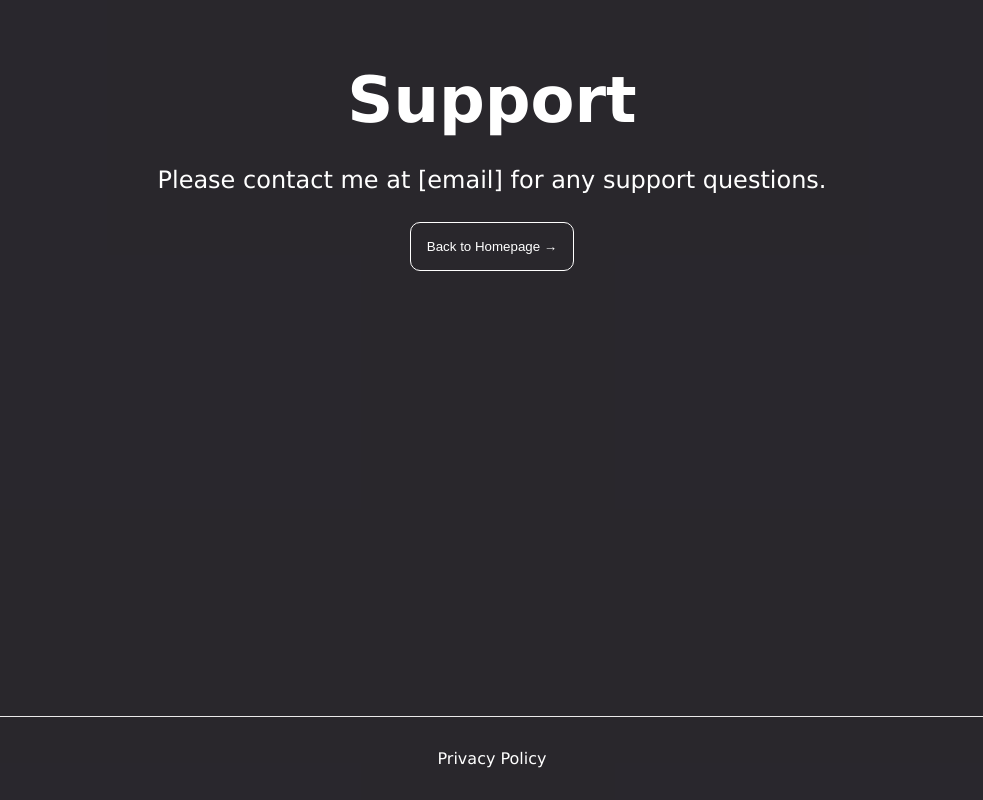
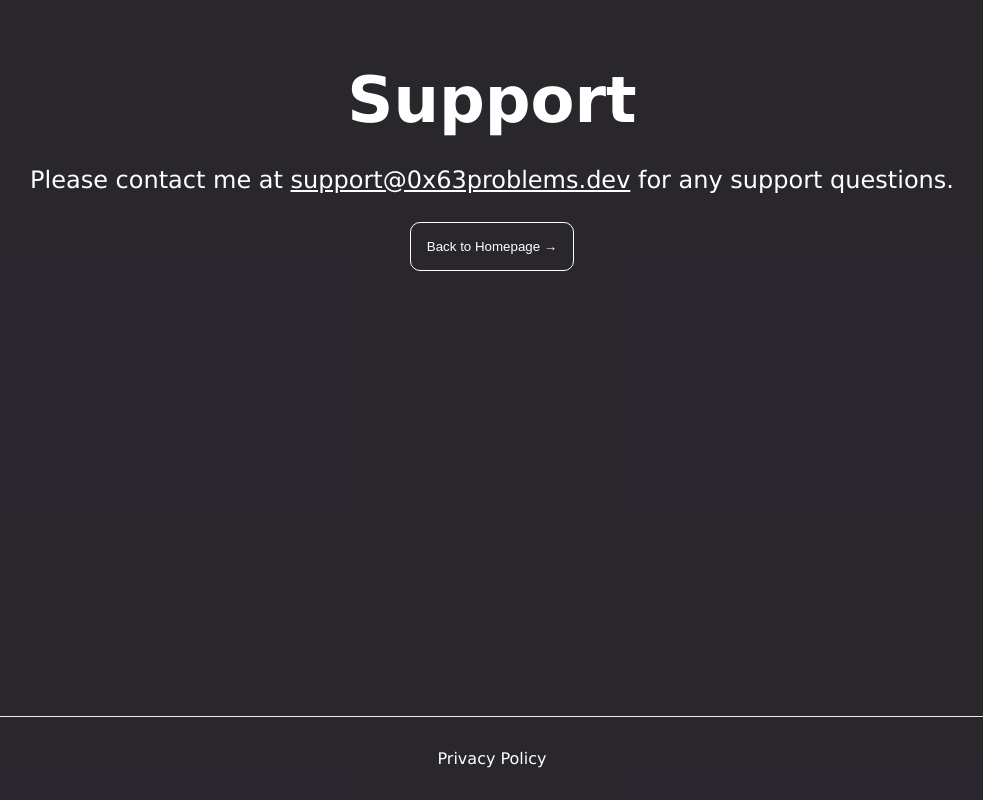
Before and after one commit to emdoyle/wordle_stats_frontend, a Next.js app in the folder wordle-stats/: page /support in a window 1280 px wide. Shown: the whole page, without its empty margins (148-1131 px from the left). Built offline with nearby package versions, Linux system fonts and the light colour scheme.

Commit message:
Add mailto link on support page

```diff
--- a/wordle-stats/pages/support.tsx
+++ b/wordle-stats/pages/support.tsx
@@ -10,7 +10,11 @@ const Support: NextPage = () => {
         <h1 className={styles.title}>Support</h1>
       </div>
       <div className={styles.description}>
-        Please contact me at [email] for any support questions.
+        Please contact me at{" "}
+        <a className={styles.mailto} href="mailto:support@0x63problems.dev">
+          support@0x63problems.dev
+        </a>{" "}
+        for any support questions.
       </div>
       <div className={styles.content}>
         <Link href="/" passHref>
--- a/wordle-stats/styles/Home.module.css
+++ b/wordle-stats/styles/Home.module.css
@@ -142,6 +142,15 @@
   margin-left: 0.5rem;
 }
 
+.mailto {
+  text-decoration: underline;
+  transition: color 0.15s linear;
+}
+
+.mailto:hover {
+  color: lightblue;
+}
+
 @media (max-width: 768px) {
   .hide_mobile {
     display: none !important;
```
